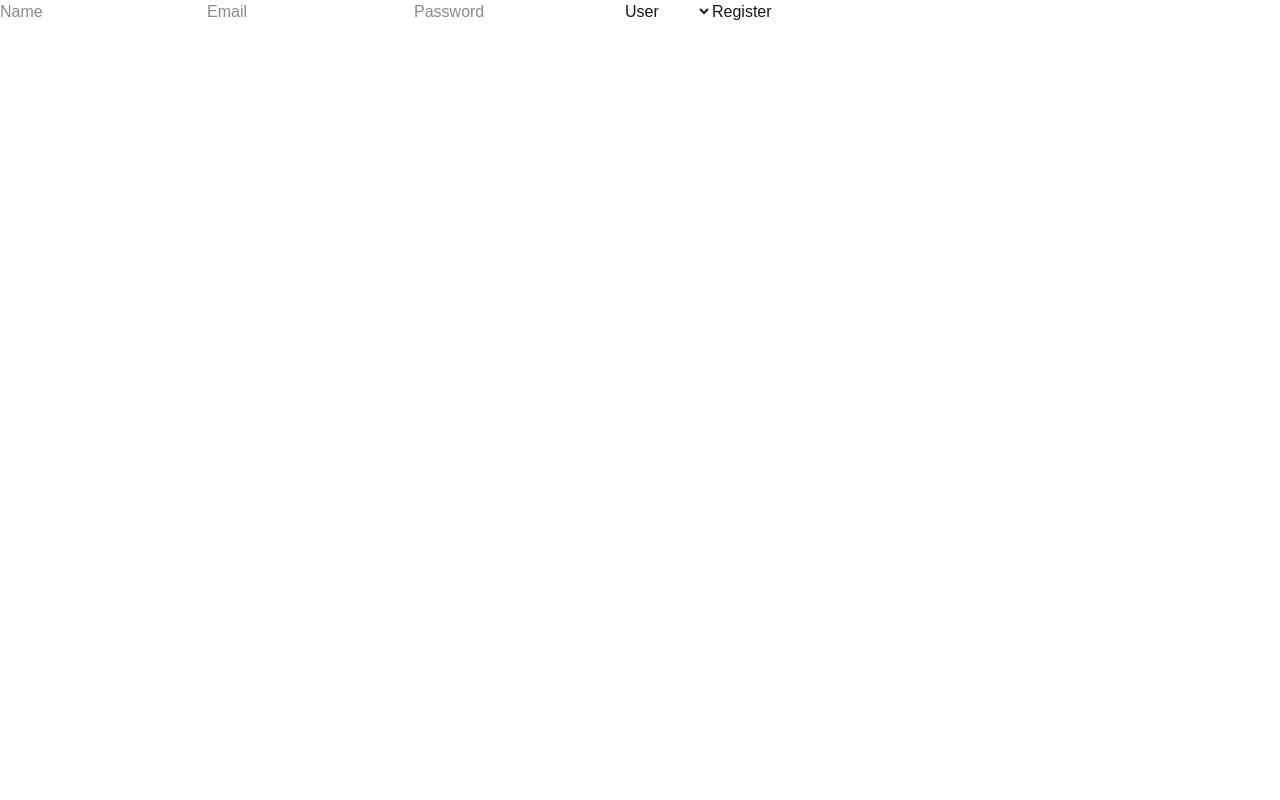
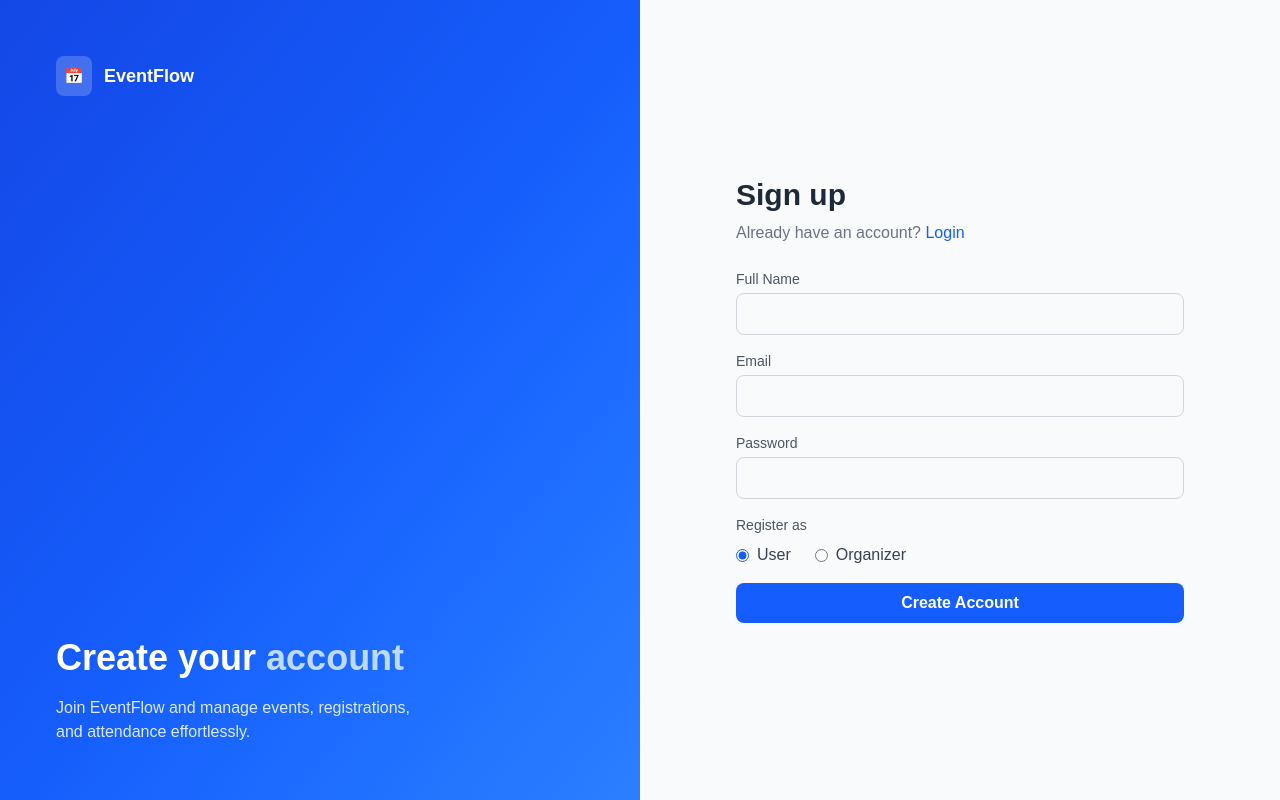
Before and after one commit to Pragatheesh-I/event-management, a Next.js app: page /register in a window 1280 px wide. Built offline with nearby package versions, Linux system fonts and the light colour scheme.

Commit message:
Added register page front-end

```diff
--- a/src/app/register/page.tsx
+++ b/src/app/register/page.tsx
@@ -1,43 +1,183 @@
 // this is for Register frontend page
 "use client"
+
 import { useState } from "react"
 import { useRouter } from "next/navigation"
 
 export default function RegisterPage() {
+  const router = useRouter()
+
   const [form, setForm] = useState({
     name: "",
     email: "",
     password: "",
-    role: "USER"
+    role: "USER",
   })
 
-  const router = useRouter()
+  const [loading, setLoading] = useState(false)
+  const [error, setError] = useState("")
 
-  const handleSubmit = async (e: any) => {
+  const handleSubmit = async (e: React.FormEvent) => {
     e.preventDefault()
+    setLoading(true)
+    setError("")
 
     const res = await fetch("/api/auth/register", {
       method: "POST",
-      body: JSON.stringify(form)
+      headers: { "Content-Type": "application/json" },
+      body: JSON.stringify(form),
     })
+
+    const data = await res.json()
 
     if (res.ok) {
       router.push("/login")
+    } else {
+      setError(data.error || "Something went wrong")
+      setLoading(false)
     }
   }
 
   return (
-    <form onSubmit={handleSubmit}>
-      <input placeholder="Name" onChange={e => setForm({ ...form, name: e.target.value })} />
-      <input placeholder="Email" onChange={e => setForm({ ...form, email: e.target.value })} />
-      <input type="password" placeholder="Password" onChange={e => setForm({ ...form, password: e.target.value })} />
+    <div className="min-h-screen flex bg-gray-100">
 
-      <select onChange={e => setForm({ ...form, role: e.target.value })}>
-        <option value="USER">User</option>
-        <option value="ORGANIZER">Organizer</option>
-      </select>
+      {/* Left Panel */}
+      <div className="hidden md:flex w-1/2 bg-gradient-to-br from-blue-700 via-blue-600 to-blue-500 text-white flex-col justify-between p-14 relative">
+        <div className="flex items-center gap-3">
+          <div className="bg-white/20 p-2 rounded-lg">
+            📅
+          </div>
+          <span className="text-lg font-bold">EventFlow</span>
+        </div>
 
-      <button type="submit">Register</button>
-    </form>
+        <div>
+          <h1 className="text-4xl font-extrabold leading-tight mb-4">
+            Create your <span className="text-blue-200">account</span>
+          </h1>
+          <p className="text-blue-100 max-w-sm">
+            Join EventFlow and manage events, registrations, and attendance effortlessly.
+          </p>
+        </div>
+      </div>
+
+      {/* Right Panel */}
+      <div className="flex flex-1 items-center justify-center px-6 py-12 bg-gray-50">
+        <div className="w-full max-w-md">
+
+          <h2 className="text-3xl font-bold text-gray-800 mb-2">
+            Sign up
+          </h2>
+
+          <p className="text-gray-500 mb-6">
+            Already have an account?{" "}
+            <a href="/login" className="text-blue-600 font-medium hover:underline">
+              Login
+            </a>
+          </p>
+
+          {error && (
+            <div className="bg-red-100 text-red-600 p-3 rounded-md mb-4 text-sm">
+              {error}
+            </div>
+          )}
+
+          <form onSubmit={handleSubmit} className="space-y-4">
+
+            {/* Name */}
+            <div>
+              <label className="block text-sm font-medium text-gray-600 mb-1">
+                Full Name
+              </label>
+              <input
+                type="text"
+                required
+                className="w-full px-4 py-2 border border-gray-300 rounded-lg focus:outline-none focus:ring-2 focus:ring-blue-500"
+                value={form.name}
+                onChange={(e) =>
+                  setForm({ ...form, name: e.target.value })
+                }
+              />
+            </div>
+
+            {/* Email */}
+            <div>
+              <label className="block text-sm font-medium text-gray-600 mb-1">
+                Email
+              </label>
+              <input
+                type="email"
+                required
+                className="w-full px-4 py-2 border border-gray-300 rounded-lg focus:outline-none focus:ring-2 focus:ring-blue-500"
+                value={form.email}
+                onChange={(e) =>
+                  setForm({ ...form, email: e.target.value })
+                }
+              />
+            </div>
+
+            {/* Password */}
+            <div>
+              <label className="block text-sm font-medium text-gray-600 mb-1">
+                Password
+              </label>
+              <input
+                type="password"
+                required
+                className="w-full px-4 py-2 border border-gray-300 rounded-lg focus:outline-none focus:ring-2 focus:ring-blue-500"
+                value={form.password}
+                onChange={(e) =>
+                  setForm({ ...form, password: e.target.value })
+                }
+              />
+            </div>
+
+            {/* Role Selection */}
+            <div>
+              <label className="block text-sm font-medium text-gray-600 mb-2">
+                Register as
+              </label>
+
+              <div className="flex gap-6">
+                <label className="flex items-center gap-2 text-gray-700">
+                  <input
+                    type="radio"
+                    value="USER"
+                    checked={form.role === "USER"}
+                    onChange={(e) =>
+                      setForm({ ...form, role: e.target.value })
+                    }
+                    className="accent-blue-600"
+                  />
+                  User
+                </label>
+
+                <label className="flex items-center gap-2 text-gray-700">
+                  <input
+                    type="radio"
+                    value="ORGANIZER"
+                    checked={form.role === "ORGANIZER"}
+                    onChange={(e) =>
+                      setForm({ ...form, role: e.target.value })
+                    }
+                    className="accent-blue-600"
+                  />
+                  Organizer
+                </label>
+              </div>
+            </div>
+
+            {/* Submit Button */}
+            <button
+              type="submit"
+              disabled={loading}
+              className="w-full bg-blue-600 text-white py-2 rounded-lg font-semibold hover:bg-blue-700 transition duration-200"
+            >
+              {loading ? "Creating account..." : "Create Account"}
+            </button>
+
+          </form>
+        </div>
+      </div>
+    </div>
   )
 }
```
Also changed, not shown: src/app/api/events/[id]/register/route.ts (line endings or trailing spaces), src/app/api/events/[id]/route.ts (line endings or trailing spaces).
